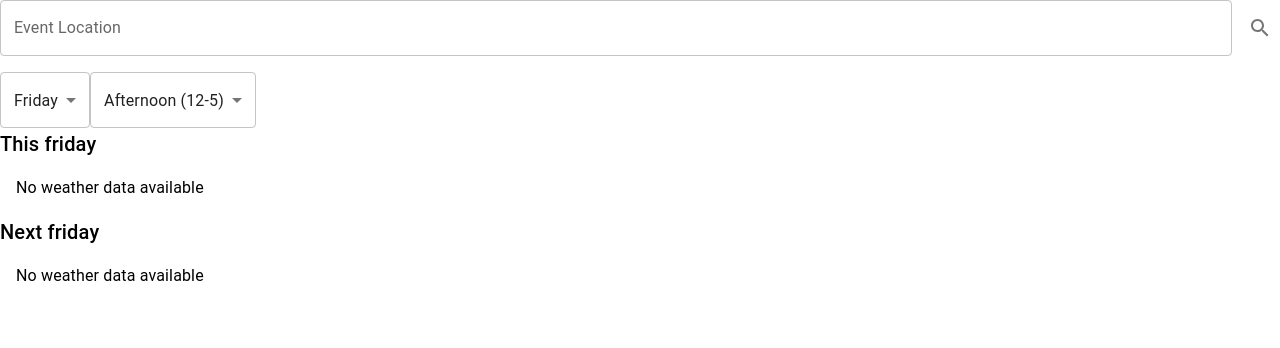
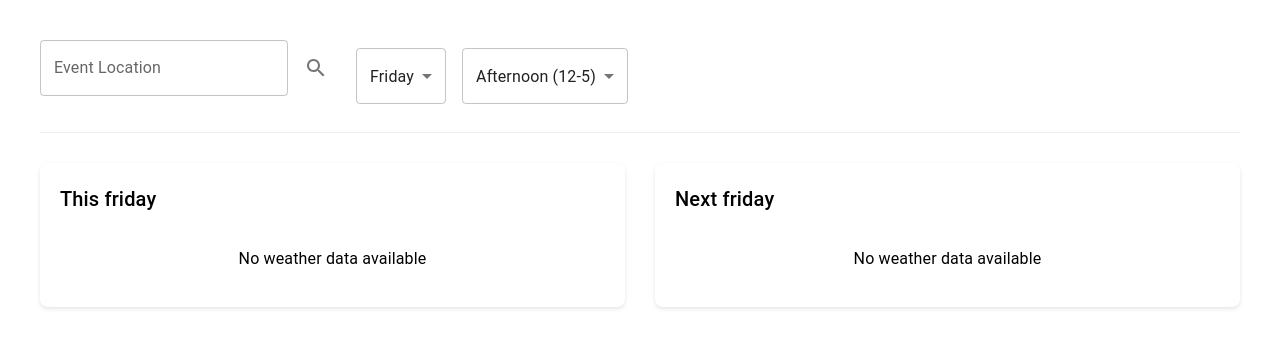
Before and after one commit to pcherian10/novig-weather-meetup-app, a React (Create React App) app: page / in a window 1280 px wide. Shown: the top 348 px of the page. Built offline with nearby package versions, Linux system fonts and the light colour scheme.

Commit message:
WIP fix css

```diff
--- a/package.json
+++ b/package.json
@@ -46,5 +46,8 @@
       "last 1 firefox version",
       "last 1 safari version"
     ]
+  },
+  "devDependencies": {
+    "sass": "^1.83.4"
   }
 }
--- a/src/App.css
+++ /dev/null
@@ -1,86 +0,0 @@
-.App {
-  max-width: 1200px;
-  margin: 0 auto;
-  padding: 20px;
-  text-align: center;
-}
-
-.header {
-  display: flex;
-  align-items: center;
-  gap: 20px;
-  padding: 20px 0;
-  border-bottom: 1px solid #eee;
-  margin-bottom: 30px;
-}
-
-.location-picker {
-  display: flex;
-  align-items: center;
-  gap: 8px;
-  min-width: 200px;
-}
-
-.datetime-picker {
-  display: flex;
-  align-items: center;
-  gap: 16px;
-  flex-grow: 1;
-}
-
-.charts-container {
-  display: flex;
-  gap: 30px;
-  justify-content: space-between;
-}
-
-.chart-section {
-  flex: 1;
-  min-width: 0;
-  padding: 20px;
-  border-radius: 8px;
-  background-color: #fff;
-  box-shadow: 0 2px 4px rgba(0, 0, 0, 0.1);
-}
-
-.chart-header {
-  margin-bottom: 16px;
-  display: flex;
-  justify-content: space-between;
-  align-items: center;
-}
-
-.weather-icon {
-  display: flex;
-  align-items: center;
-  gap: 8px;
-}
-
-.chart {
-  width: 100%;
-  height: 300px;
-}
-
-.App-logo {
-  height: 40vmin;
-  pointer-events: none;
-}
-
-@media (prefers-reduced-motion: no-preference) {
-  .App-logo {
-    animation: App-logo-spin infinite 20s linear;
-  }
-}
-
-.App-link {
-  color: #61dafb;
-}
-
-@keyframes App-logo-spin {
-  from {
-    transform: rotate(0deg);
-  }
-  to {
-    transform: rotate(360deg);
-  }
-}
--- /dev/null
+++ b/src/App.scss
@@ -0,0 +1,93 @@
+// Variables
+$primary-color: #61dafb;
+$border-color: #eee;
+$shadow-color: rgba(0, 0, 0, 0.1);
+$background-light: #f5f5f5;
+$background-white: #fff;
+
+// Mixins
+@mixin flex-center {
+  display: flex;
+  align-items: center;
+}
+
+.App {
+  max-width: 1200px;
+  margin: 0 auto;
+  padding: 20px;
+  text-align: center;
+
+  .header {
+    @include flex-center;
+    gap: 20px;
+    padding: 20px 0;
+    border-bottom: 1px solid $border-color;
+    margin-bottom: 30px;
+  }
+
+  .location-picker {
+    @include flex-center;
+    gap: 8px;
+    min-width: 200px;
+  }
+
+  .datetime-picker {
+    @include flex-center;
+    gap: 16px;
+    flex-grow: 1;
+  }
+
+  .charts-container {
+    display: flex;
+    gap: 30px;
+    justify-content: space-between;
+
+    .chart-section {
+      flex: 1;
+      min-width: 0;
+      padding: 20px;
+      border-radius: 8px;
+      background-color: $background-white;
+      box-shadow: 0 2px 4px $shadow-color;
+
+      .chart-header {
+        margin-bottom: 16px;
+        display: flex;
+        justify-content: space-between;
+        align-items: center;
+      }
+
+      .weather-icon {
+        @include flex-center;
+        gap: 8px;
+      }
+
+      .chart {
+        width: 100%;
+        height: 300px;
+      }
+    }
+  }
+
+  .App-logo {
+    height: 40vmin;
+    pointer-events: none;
+
+    @media (prefers-reduced-motion: no-preference) {
+      animation: App-logo-spin infinite 20s linear;
+    }
+  }
+
+  .App-link {
+    color: $primary-color;
+  }
+}
+
+@keyframes App-logo-spin {
+  from {
+    transform: rotate(0deg);
+  }
+  to {
+    transform: rotate(360deg);
+  }
+}
--- a/src/App.tsx
+++ b/src/App.tsx
@@ -11,6 +11,7 @@ import TimeRangePicker from './components/TimeRangePicker';
 import WeatherDisplay from './components/WeatherDisplay';
 import { WeatherData, WeatherMessage } from './types';
 import axios from 'axios';
+import './App.scss';
 
 function App() {
   const [location, setLocation] = useState<string>('');
--- a/src/components/LocationInput.tsx
+++ b/src/components/LocationInput.tsx
@@ -22,7 +22,7 @@ const LocationInput: React.FC<LocationInputProps> = ({
     <Box sx={{ mb: 2 }}>
       <form onSubmit={handleSubmit} style={{ display: 'flex', alignItems: 'center' }}>
         <TextField
-          fullWidth
+
           label="Event Location"
           variant="outlined"
           value={location}
--- a/src/components/TimeRangePicker.tsx
+++ b/src/components/TimeRangePicker.tsx
@@ -21,7 +21,7 @@ const TimeRangePicker: React.FC<TimeRangePickerProps> = ({
 
   return (
     <Box sx={{ display: 'flex', gap: 2, mb: 2 }}>
-      <FormControl fullWidth>
+      <FormControl>
         <InputLabel>Start Time</InputLabel>
         <Select
           value={startTime}
```
Also changed, not shown: 1 other file (tests, documents, lock files or other folders).
